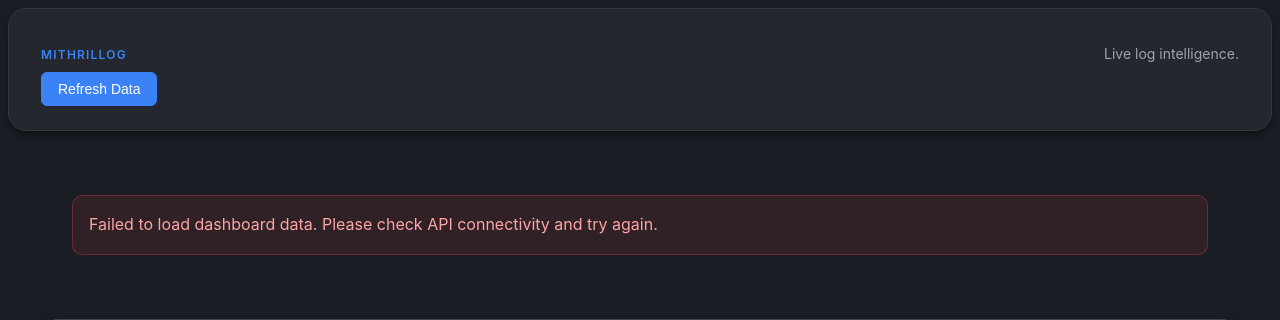
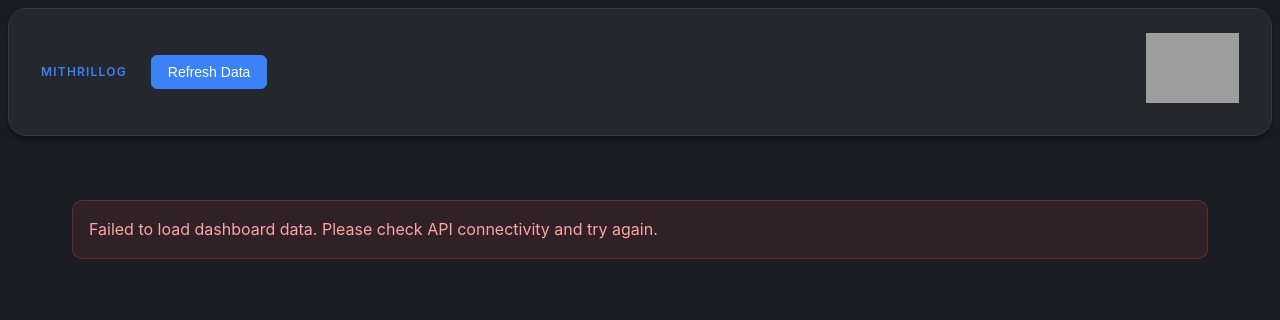
Before and after one commit to ItsXcr9/MithrilLog, a FastAPI app: page / in a window 1280 px wide. Shown: the top 320 px of the page. Run offline with FastAPI, Linux system fonts and the light colour scheme; data that the repository does not hold is empty; some libraries are stand-ins or nearby versions; grey boxes are pictures that could not be loaded.

Commit message:
fix logo
Header changed add logo

```diff
--- a/app/static/styles.css
+++ b/app/static/styles.css
@@ -850,6 +850,24 @@ body {
   align-items: center;
   justify-content: space-between;
   gap: 2rem;
+  position: relative;
+}
+
+.header-left {
+  display: flex;
+  align-items: center;
+  gap: 1.5rem;
+}
+
+.header-center {
+  position: absolute;
+  left: 50%;
+  transform: translateX(-50%);
+}
+
+.header-right {
+  display: flex;
+  align-items: center;
 }
 
 .eyebrow {
@@ -858,7 +876,7 @@ body {
   letter-spacing: 0.1em;
   color: var(--accent-primary);
   font-weight: 600;
-  margin-bottom: 0.5rem;
+  margin: 0;
   display: block;
 }
 
@@ -869,15 +887,13 @@ body {
   margin: 0;
 }
 
-.subtitle {
-  font-size: 0.875rem;
-  color: var(--text-secondary);
-  margin: 0.25rem 0 0;
-}
 
-.top-actions {
-  display: flex;
-  gap: 0.75rem;
+
+
+
+.header-logo {
+  height:70px;
+  width: auto;
 }
 
 /* Glass Effect */
--- a/app/templates/dashboard.html
+++ b/app/templates/dashboard.html
@@ -11,14 +11,18 @@
   <body>
     <header class="top-bar glass">
       <div>
-        <p class="eyebrow">MITHRILLOG</p>
-        <h1>{{ title }}</h1>
-      <p class="subtitle">
-          Live log intelligence.
-      </p>
-      </div>
-      <div class="top-actions">
-        <button id="global-refresh">Refresh Data</button>
+        <div class="header-left">
+          <p class="eyebrow">MITHRILLOG</p>
+          <button id="global-refresh">Refresh Data</button>
+        </div>
+        <div class="header-center">
+          <h1>{{ title }}</h1>
+        </div>
+        <div class="header-right">
+          <a href="https://mithrillog.xcr9.site/">
+            <img src="https://xcr9.site/xcr9_logo.svg" alt="xcr9 logo" class="header-logo" />
+          </a>
+        </div>
       </div>
     </header>
 
```
